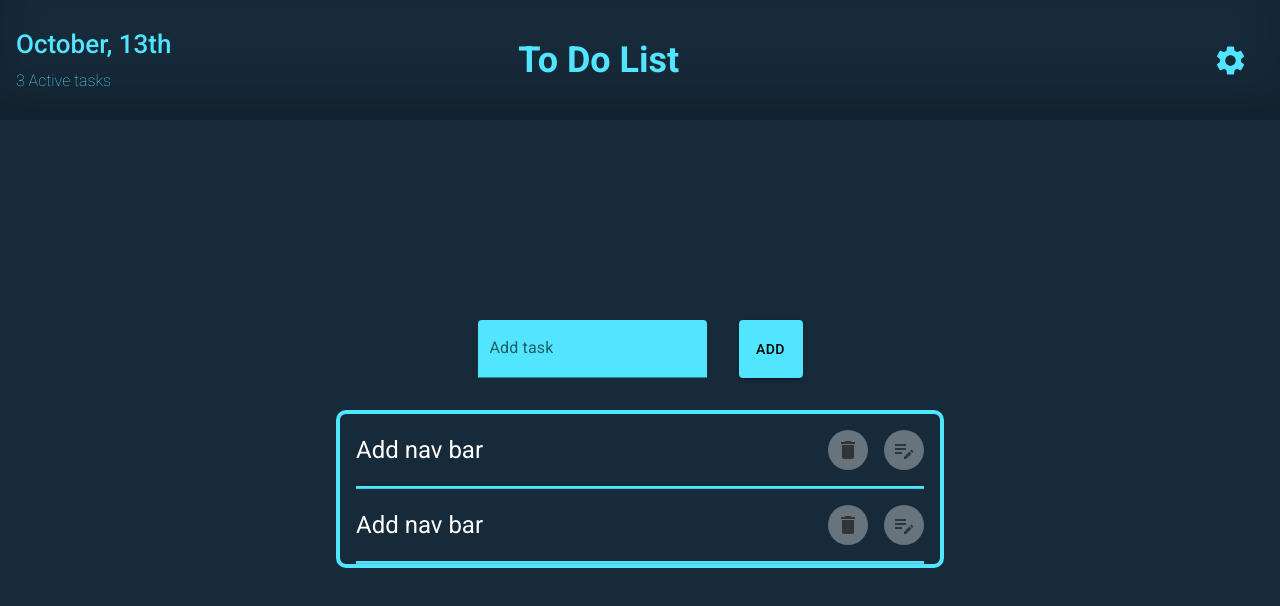
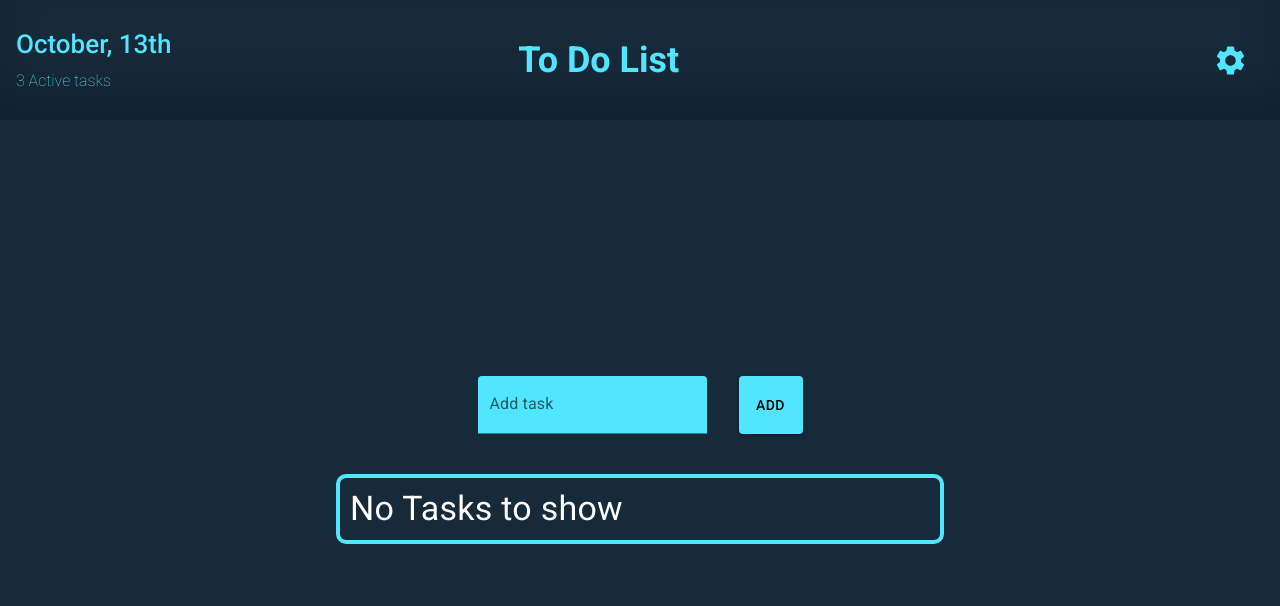
Before and after one commit to GeorginReji/react-todo-app, a React (Vite) app: page / in a window 1280 px wide. Shown: the top 606 px of the page. Built offline with nearby package versions, Linux system fonts and the light colour scheme.

Commit message:
added context hook to pass data

```diff
--- a/src/components/AddTask.tsx
+++ b/src/components/AddTask.tsx
@@ -2,15 +2,17 @@ import {
     useState,
     KeyboardEvent,
     FC,
-    ChangeEvent
+    ChangeEvent,
+    useContext
  } from "react"
 import { TodoItem } from "../types/model"
 import { Button, TextField } from "@mui/material"
 import "@/components/AddTask.scss"
+import { TasksContext } from '@/contexts/TaskListContext';
 
 
 const AddTask: FC = () => {
-    const [tasksList, setTasksList] = useState<TodoItem[]>([])
+  const { taskList, setTaskList} = useContext(TasksContext)
     const [taskInput, setTaskInput] = useState<string>('')
     const handleChange = (event: ChangeEvent<HTMLInputElement>) => {
         setTaskInput(event.target.value)
@@ -18,12 +20,12 @@ const AddTask: FC = () => {
     const handleAddTask = (event: KeyboardEvent<HTMLInputElement>) => {
         if(event.key === 'Enter') {
             const task: TodoItem = {
-                id: tasksList.length + 1,
+                id: taskList.length + 1,
                 task: taskInput,
                 isCompleted: false
             };
 
-            setTasksList([...tasksList, task]);
+            setTaskList([...taskList, task]);
             setTaskInput('');
         }
     }
--- a/src/components/TaskList.scss
+++ b/src/components/TaskList.scss
@@ -0,0 +1,21 @@
+.task-list-container {
+    margin-top: 40px;
+    width: 600px;
+    border: 4px solid #51E5FF;
+    border-radius: 10px;
+    .task-container{
+        display: flex;
+        justify-content: space-between;
+        align-items: center;
+        padding: 1rem;
+        .task-name {
+            display: flex;
+            justify-content: flex-start;
+            width: 100%;
+        }
+    }
+    .task-btn-container {
+        display: flex;
+        gap: 10px;
+    }
+}
--- a/src/components/TaskList.tsx
+++ b/src/components/TaskList.tsx
@@ -1,31 +1,28 @@
-import React from 'react'
+import React, { useContext } from 'react'
 // import { TodoItem } from '@/types/model'
-import { Box, Divider, IconButton, Typography } from '@mui/material'
+import { Box, Checkbox, Divider, IconButton, Typography } from '@mui/material'
 import DeleteIcon from '@mui/icons-material/Delete';
 import EditNoteIcon from '@mui/icons-material/EditNote';
+import '@/components/TaskList.scss'
+import { TasksContext } from '@/contexts/TaskListContext';
 
 const TaskList: React.FC = () => {
+  const {taskList} = useContext(TasksContext)
     return (
-        <Box
-        my={4}
-        width={600}
-        sx={{ border: '4px solid', borderColor: '#51E5FF', borderRadius: '10px' }}
-      >
-        <Box
-          display="flex"
-          alignItems="center"
-          justifyContent="space-between"
-          p={2}
-        >
+        <Box className="task-list-container">
+           <>
+      {taskList && taskList.length > 0 ? (
+        taskList.map((task, index) => (
+          <div key={index}>
+            <Box className="task-container">
+              <Checkbox
+                sx={{ '& .MuiSvgIcon-root': { fontSize: 28 } }} />
+              <Box className="task-name">
                 <Typography variant='h5' color={'white'}>
-              Add nav bar
+                  {task.task}
                 </Typography>
-          <Box
-            display="flex"
-            gap="1rem"
-            width="30%"
-            justifyContent="flex-end"
-          >
+              </Box>
+              <Box className="task-btn-container">
                 <IconButton style={{ backgroundColor: '#67737D' }}>
                   <DeleteIcon fontSize='medium' />
                 </IconButton>
@@ -34,31 +31,16 @@ const TaskList: React.FC = () => {
                 </IconButton>
               </Box>
             </Box>
+            {index !== taskList.length - 1 && (
               <Divider variant="middle" sx={{ height: 2 }} color="#51E5FF" />
-         <Box
-          display="flex"
-          alignItems="center"
-          justifyContent="space-between"
-          p={2}
-        >
-            <Typography variant='h5' color={'white'}>
-              Add nav bar
-            </Typography>
-          <Box
-            display="flex"
-            gap="1rem"
-            width="30%"
-            justifyContent="flex-end"
-          >
-            <IconButton style={{ backgroundColor: '#67737D' }}>
-              <DeleteIcon fontSize='medium' />
-            </IconButton>
-            <IconButton style={{ backgroundColor: '#67737D' }}>
-              <EditNoteIcon fontSize='medium' />
-            </IconButton>
-          </Box>
-        </Box>
-        <Divider variant="middle" sx={{ height: 2 }} color="#51E5FF" />
+            )}
+          </div>
+        ))
+      ) : (
+        <Typography margin={'10px'} variant='h4' color={'white'}>No Tasks to show</Typography>
+      )}
+    </>
+
       </Box>
     )
 }
--- /dev/null
+++ b/src/contexts/TaskListContext.tsx
@@ -0,0 +1,27 @@
+import React, { useState, createContext, ReactNode } from 'react';
+import { TodoItem } from '@/types/model'
+
+// Define the type for the context value
+type TaskListType = {
+    taskList: TodoItem[];
+    setTaskList: React.Dispatch<React.SetStateAction<TodoItem[]>>;
+};
+
+// Create the context with an initial value
+const TasksContext = createContext<TaskListType>({
+  taskList: [],
+  setTaskList: () => {},
+});
+
+// Provider component
+const TaskContextProvider: React.FC<{children: ReactNode}> = ({ children }): JSX.Element => {
+  const [taskList, setTaskList] = useState<TodoItem[]>([]);
+
+  return (
+    <TasksContext.Provider value={{ taskList, setTaskList }}>
+      {children}
+    </TasksContext.Provider>
+  );
+};
+
+export {TasksContext, TaskContextProvider};
--- a/src/pages/AppLayout.tsx
+++ b/src/pages/AppLayout.tsx
@@ -2,10 +2,12 @@ import { FC, JSX } from "react"
 import NavBar from '@/components/NavBar'
 import AddTask from '@/components/AddTask'
 import TaskList from "@/components/TaskList"
+import { TaskContextProvider } from '@/contexts/TaskListContext'
 import '@/pages/AppLayout.scss'
 
 const AppLayout: FC = (): JSX.Element => {
     return (
+        <TaskContextProvider>
             <div className="app-layout">
                 <NavBar />
                 <div className="todo-container">
@@ -13,6 +15,7 @@ const AppLayout: FC = (): JSX.Element => {
                     <TaskList />
                 </div>
             </div>
+        </TaskContextProvider>
     )
 }
 
```
Lines whose indentation alone changed are shown as unchanged.
